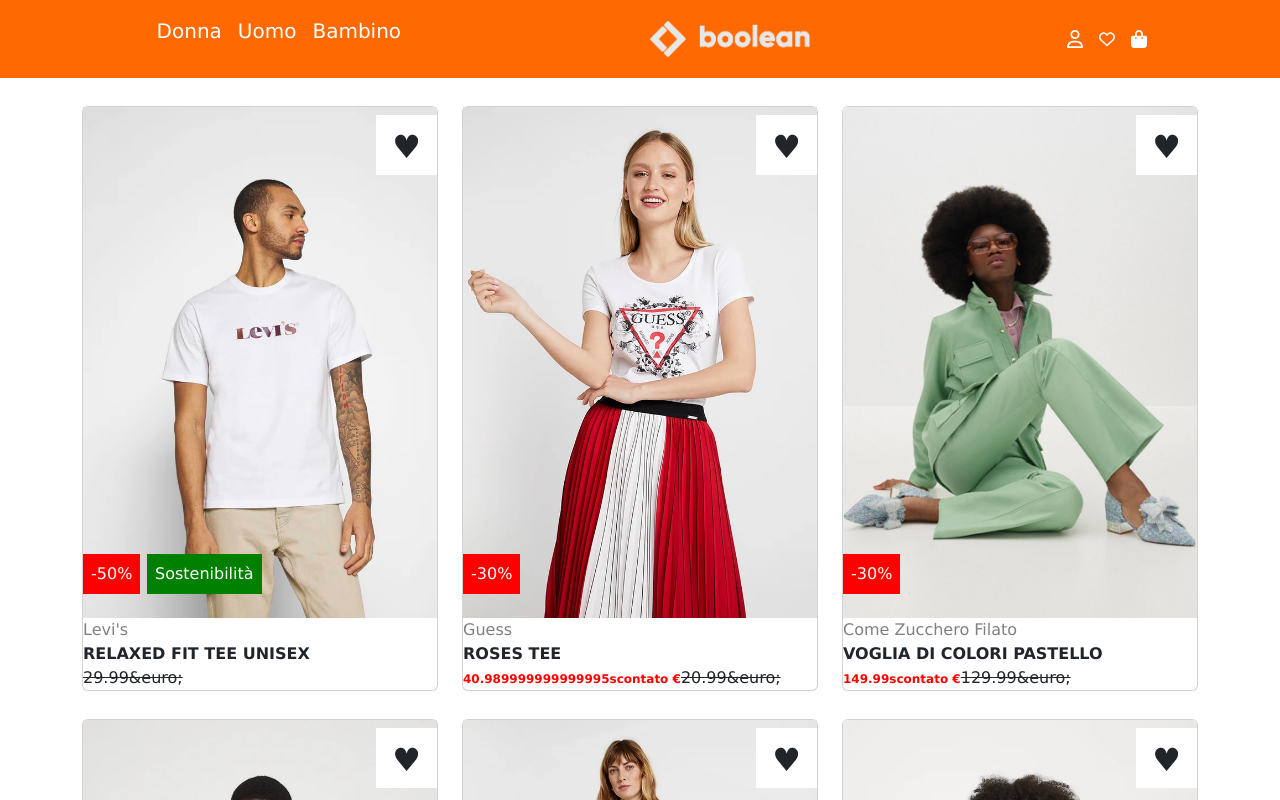
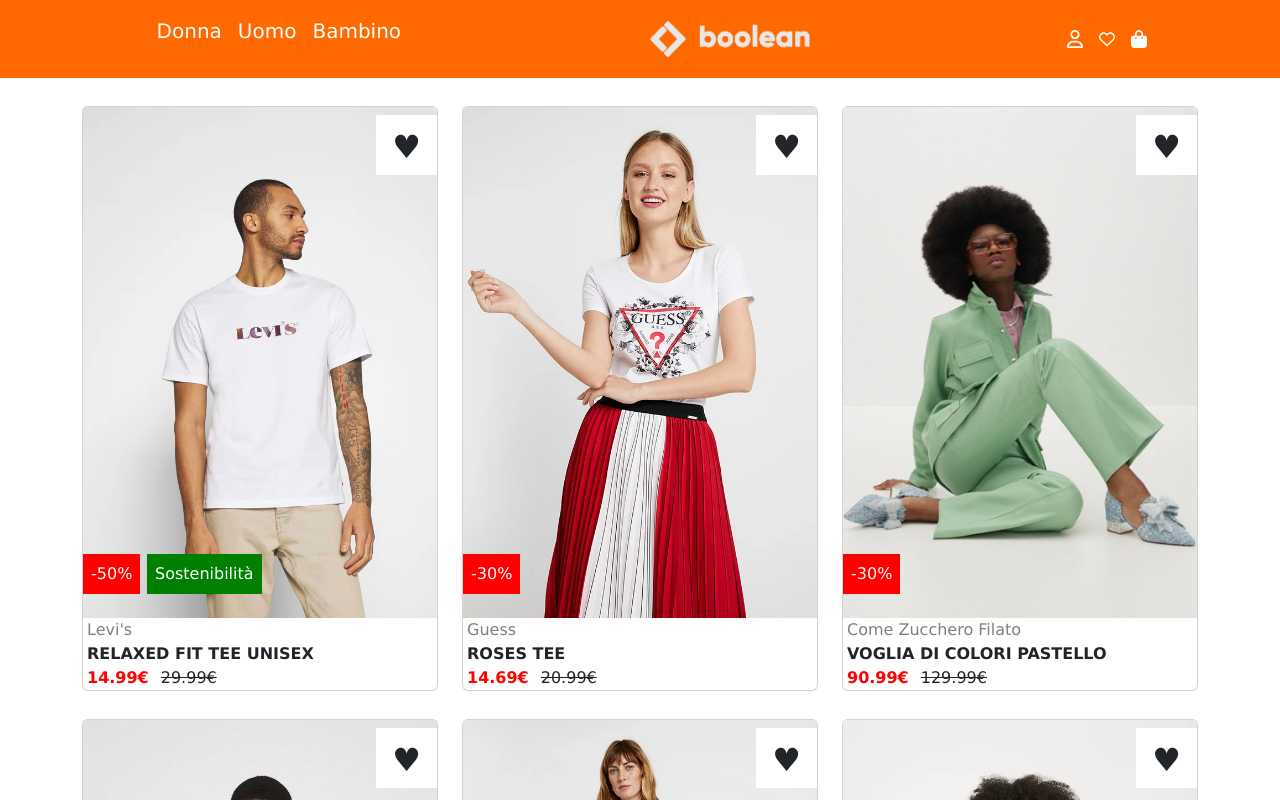
Before and after one commit to nicodellolio/vite-boolando, a Vue app: page / in a window 1280 px wide. Shown: the top 800 px of the page. Built offline with nearby package versions, Linux system fonts and the light colour scheme.

Commit message:
add discounted price calculation on ln.48 AppMain

```diff
--- a/src/assets/scss/partials/_main.scss
+++ b/src/assets/scss/partials/_main.scss
@@ -21,6 +21,10 @@
 span.newprice {
     color: $danger_text;
     font-size: 0.75rem;
+}
+
+span.oldprice.noDiscount{
+    text-decoration: line-through;
 }
 
 // img.to_hover {
--- a/src/components/ProductCard.vue
+++ b/src/components/ProductCard.vue
@@ -12,12 +12,14 @@
         'badges'
     ],
     computed: {
-        discount() {
-            let _discount = 20 + this.price
+        // discount() {
+        //     let _discount = (this.price / 100 * ( 100 - (parseInt(badges[badges.length - 1].value))))
+
+        //     ((29.99 / 100) * Math.abs((100 - parseInt('-40%')))).toFixed(2)
 
 
-            return _discount;
-        }
+        //     return _discount.toFixed(2);
+        // }
     }
 }
 </script>
@@ -31,7 +33,7 @@
                 <div class="like">&hearts;</div>
             </div>
 
-            <span v-if="badges[badges.length - 1].value != 'Sostenibilità'" class="discount">{{ badges[badges.length - 1].value }}</span>
+            <span v-if="badges[badges.length - 1].type == 'discount'" class="discount">{{ badges[badges.length - 1].value }}</span>
 
             <span v-if="badges[0].type == 'tag'" class="eco" :class="{'noDiscount' : badges[0].value !== 'Sostenibilità'}">Sostenibilità</span>
 
@@ -39,11 +41,13 @@
 
             <!-- <img :src="'/public/img/' + backImage" class="model" alt=""> -->
 
-            <div class="brand">{{brand}}</div>
-            <div class="description fw-bold text-uppercase">{{itemName}}</div>
-            <div class="price">
-                <span class="newprice"><strong v-if="badges[0].type == 'discount'">{{ discount + 'scontato &euro;'}}</strong></span>
-                <span class="oldprice"><del>{{price + '&euro'}};</del></span>
+            <div class="brand ms-1">{{brand}}</div>
+            <div class="description fw-bold text-uppercase ms-1">{{itemName}}</div>
+
+            <div class="price ms-1">
+                <span class="newprice fw-bold fs-6 me-2" v-if="badges[badges.length - 1].type == 'discount'">{{ (price / 100 * ( 100 - Math.abs((parseInt(badges[badges.length - 1].value))))).toFixed(2) + '&euro;'}}</span>
+
+                <span :class="{'noDiscount' : badges[badges.length - 1].value != 'Sostenibilità' &&  badges[badges.length - 1].value != null}" class="oldprice ms-1">{{price + '&euro;'}}</span>
             </div>
 
         </div>
--- a/src/objects.js
+++ b/src/objects.js
@@ -95,6 +95,10 @@
             {
                 "type": "tag",
                 "value": "Sostenibilità"
+            },
+            {
+                "type": null,
+                "value": null
             }
         ]
     }
```
Also changed, not shown: 1 other file (tests, documents, lock files or other folders).
